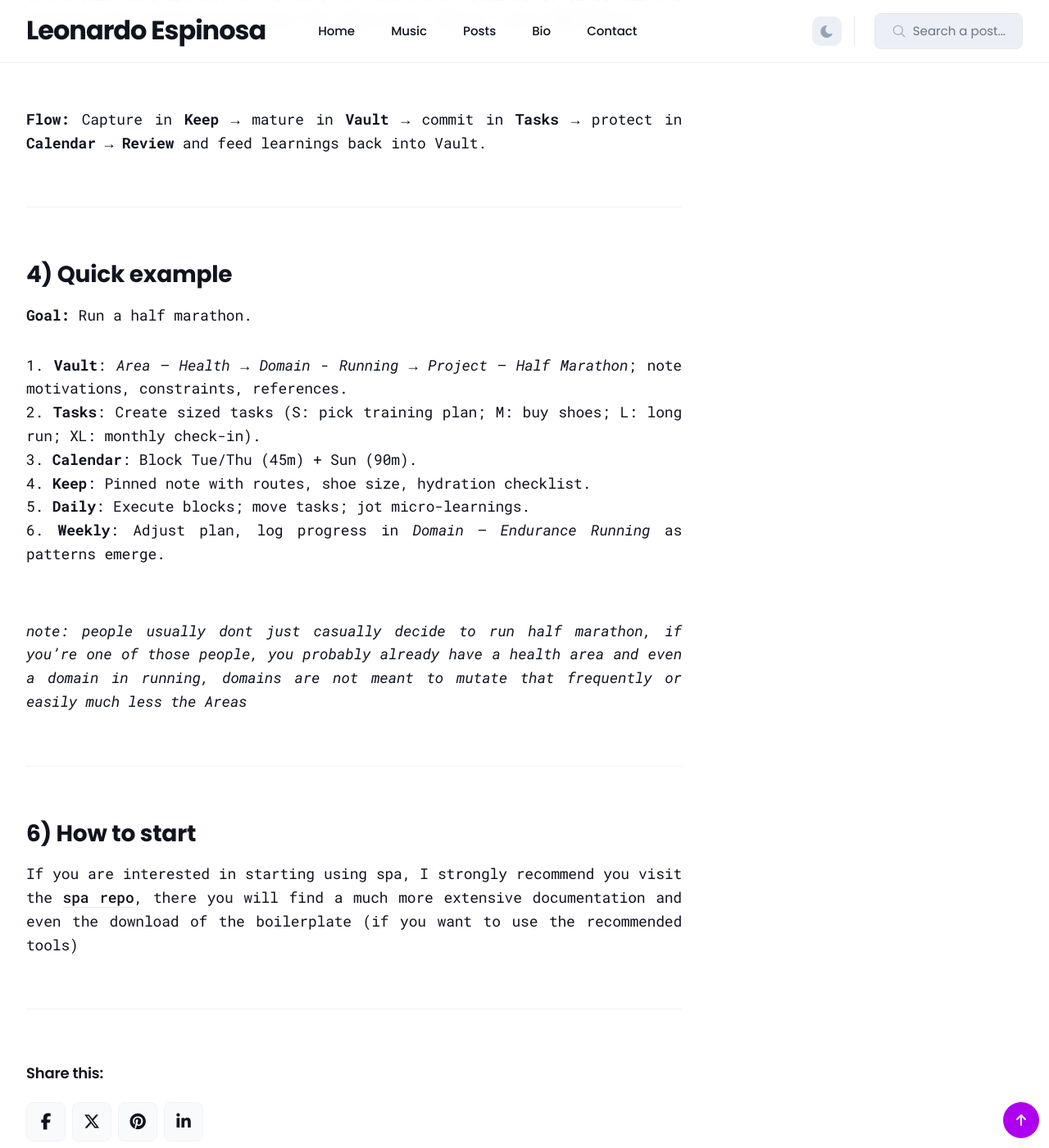
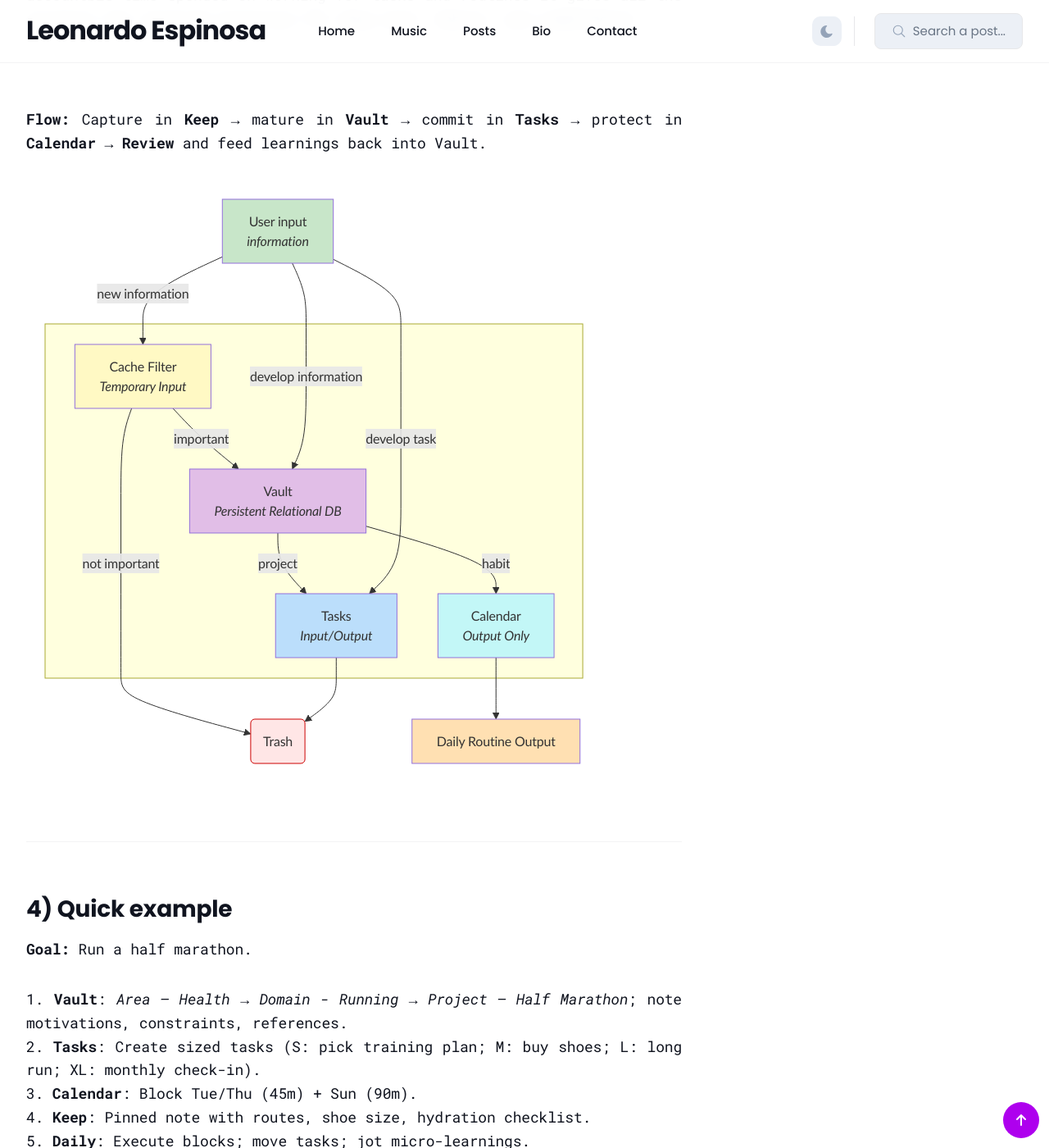
Before and after one commit to leonardespi/leonardespi.github.io, a Jekyll site: the page built from _posts/2025-09-22-spa.md, in a window 1280 px wide and 1400 px high, scrolled down 3116 px. Shown: the whole window at 82% size. Built offline with Jekyll 4.4.1, drawn with Linux system fonts in a browser that asks for light colours.

Commit message:
feat: add mermaid js

````diff
--- a/_layouts/default.html
+++ b/_layouts/default.html
@@ -29,6 +29,14 @@
 
   <script src="{{ '/js/scripts.js' | relative_url }}"></script>
   <script src="{{ '/js/common.js' | relative_url }}"></script>
+  <script src="https://cdn.jsdelivr.net/npm/mermaid@10/dist/mermaid.min.js"></script>
+  <script type="module">
+  import mermaid from 'https://cdn.jsdelivr.net/npm/mermaid@11/dist/mermaid.esm.min.mjs';
+  mermaid.initialize({ startOnLoad: true });
+  document.querySelectorAll('pre > code.language-mermaid').forEach((codeBlock) => {
+    codeBlock.parentElement.outerHTML = `<pre class="mermaid">${codeBlock.textContent}</pre>`;
+  });
+</script>
 </body>
 
 </html>
--- a/_posts/2025-09-22-spa.md
+++ b/_posts/2025-09-22-spa.md
@@ -63,6 +63,41 @@ Think of SPA as a layered stack with feedback:
 **Flow:** Capture in **Keep** → mature in **Vault** → commit in **Tasks** → protect in **Calendar** → **Review** and feed learnings back into Vault.
 
 
+
+```mermaid
+---
+config:
+  layout: dagre
+---
+flowchart TD
+ subgraph subGraph0[" "]
+        A["Cache Filter<br><i>Temporary Input</i>"]
+        B["Vault<br><i>Persistent Relational DB</i>"]
+        C["Tasks<br><i>Input/Output</i>"]
+        D["Calendar<br><i>Output Only</i>"]
+  end
+    ExternalInput["User input <br> <i>information</i>"] -- new information --> A
+    A -- important --> B
+    ExternalInput -- develop information --> B
+    D --> DailyRoutine["Daily Routine Output"]
+    A -- not important --> Discarded("Trash")
+    B -- project --> C
+    B -- habit --> D
+    C --> Discarded
+    ExternalInput -- develop task --> C
+    style A fill:#FFF9C4
+    style B fill:#E1BEE7
+    style C fill:#BBDEFB
+    style D fill:#C3F7F7
+    style ExternalInput fill:#C8E6C9
+    style DailyRoutine fill:#FFE0B2
+    style Discarded fill:#ffe6e6,stroke:#c00
+
+```
+
+
+
+
 ---
 
 ## 4) Quick example
````
